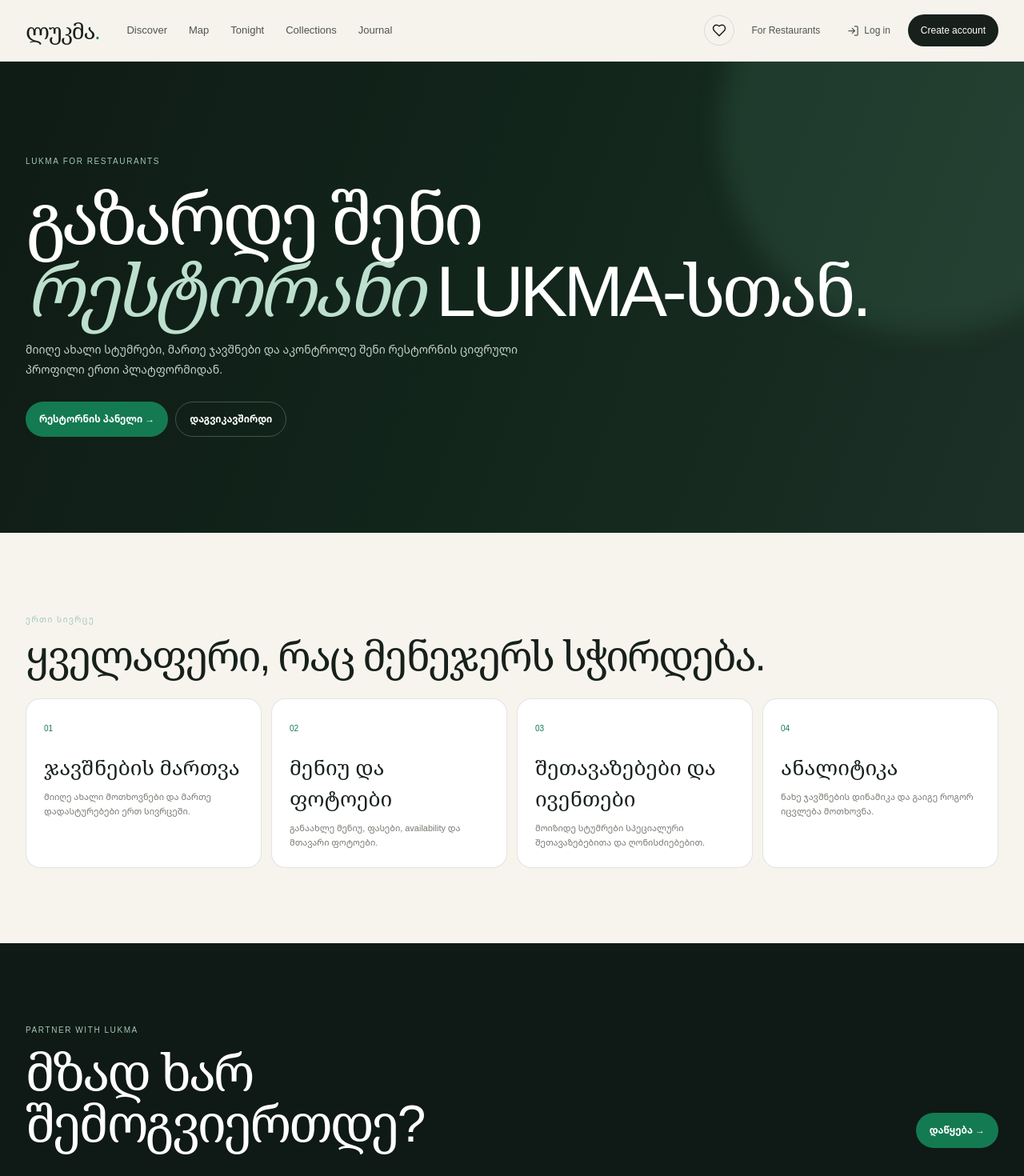
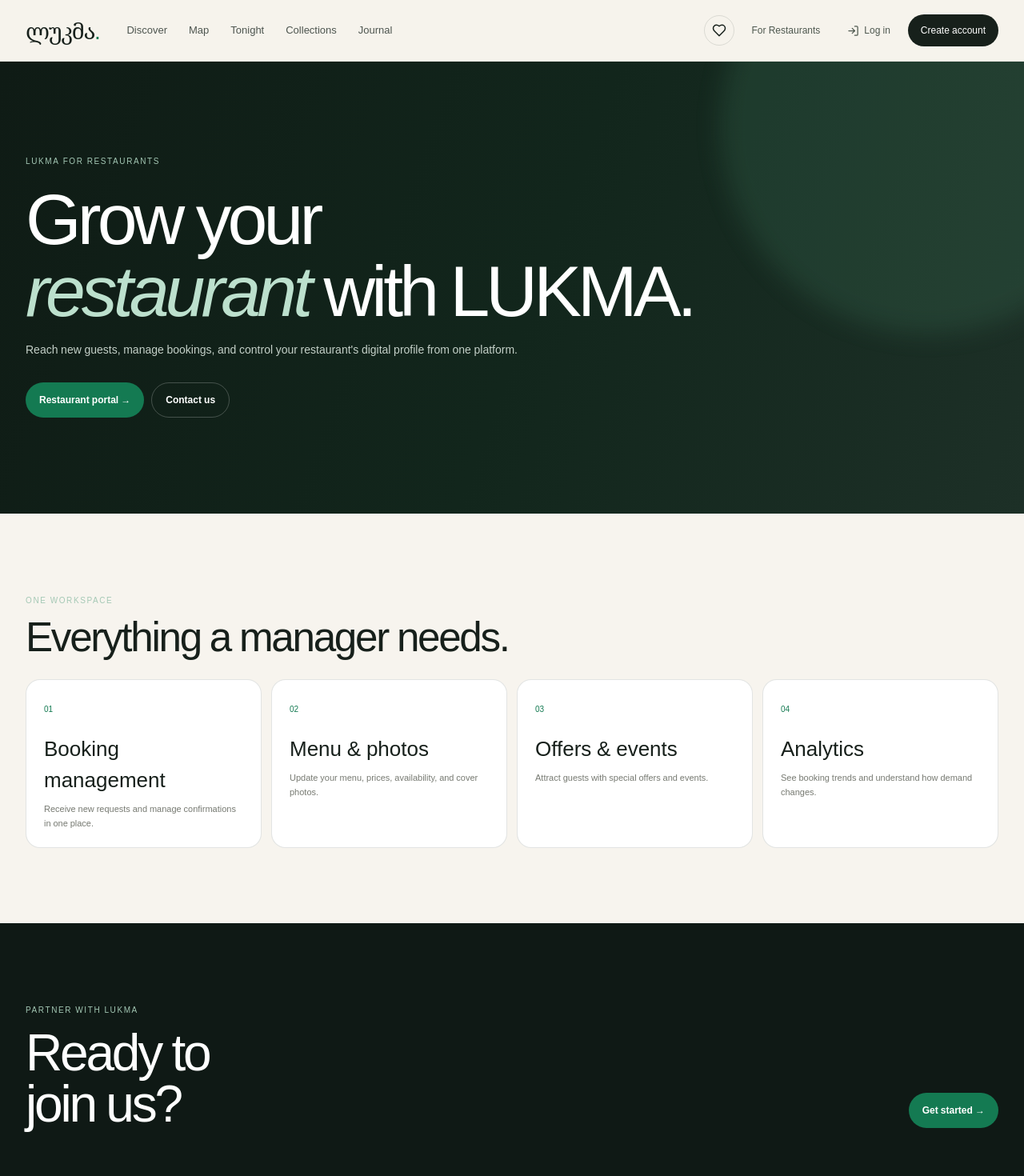
Before and after one commit to PNatroshvili/skup-portfolio, a Next.js app: page /for-restaurants in a window 1280 px wide. Shown: the top 1470 px of the page at 80% size. Built offline with nearby package versions, Linux system fonts and the light colour scheme.

Commit message:
Translate LUKMA UI to English by default

```diff
--- a/src/app/for-restaurants/page.tsx
+++ b/src/app/for-restaurants/page.tsx
@@ -4,10 +4,10 @@ import SkupHeader from "@/components/SkupHeader";
 
 export default function ForRestaurants() {
   const items = [
-    ["ჯავშნების მართვა", "მიიღე ახალი მოთხოვნები და მართე დადასტურებები ერთ სივრცეში."],
-    ["მენიუ და ფოტოები", "განაახლე მენიუ, ფასები, availability და მთავარი ფოტოები."],
-    ["შეთავაზებები და ივენთები", "მოიზიდე სტუმრები სპეციალური შეთავაზებებითა და ღონისძიებებით."],
-    ["ანალიტიკა", "ნახე ჯავშნების დინამიკა და გაიგე როგორ იცვლება მოთხოვნა."],
+    ["Booking management", "Receive new requests and manage confirmations in one place."],
+    ["Menu & photos", "Update your menu, prices, availability, and cover photos."],
+    ["Offers & events", "Attract guests with special offers and events."],
+    ["Analytics", "See booking trends and understand how demand changes."],
   ];
 
   return (
@@ -17,22 +17,22 @@ export default function ForRestaurants() {
         <section className="partner-hero">
           <div className="shell">
             <span className="kicker">LUKMA FOR RESTAURANTS</span>
-            <h1>გაზარდე შენი<br/><em>რესტორანი</em> LUKMA-სთან.</h1>
-            <p>მიიღე ახალი სტუმრები, მართე ჯავშნები და აკონტროლე შენი რესტორნის ციფრული პროფილი ერთი პლატფორმიდან.</p>
+            <h1>Grow your<br/><em>restaurant</em> with LUKMA.</h1>
+            <p>Reach new guests, manage bookings, and control your restaurant's digital profile from one platform.</p>
             <div className="partner-actions">
-              <a href="https://rest.skup.ge" className="green-btn">რესტორნის პანელი →</a>
-              <a href="mailto:hello@skup.ge?subject=LUKMA%20restaurant%20partner" className="outline-btn">დაგვიკავშირდი</a>
+              <a href="https://rest.skup.ge" className="green-btn">Restaurant portal →</a>
+              <a href="mailto:hello@skup.ge?subject=LUKMA%20restaurant%20partner" className="outline-btn">Contact us</a>
             </div>
           </div>
         </section>
         <section className="section shell">
-          <div className="section-head"><div><span className="kicker">ერთი სივრცე</span><h2>ყველაფერი, რაც მენეჯერს სჭირდება.</h2></div></div>
+          <div className="section-head"><div><span className="kicker">One workspace</span><h2>Everything a manager needs.</h2></div></div>
           <div className="partner-feature-grid">{items.map(([title,desc],i)=><div key={title} className="partner-feature"><span>0{i+1}</span><h3>{title}</h3><p>{desc}</p></div>)}</div>
         </section>
         <section className="section section-dark">
           <div className="shell partner-bottom">
-            <div><span className="kicker">PARTNER WITH LUKMA</span><h2>მზად ხარ<br/>შემოგვიერთდე?</h2></div>
-            <a className="green-btn" href="mailto:hello@skup.ge?subject=LUKMA%20restaurant%20partner">დაწყება →</a>
+            <div><span className="kicker">PARTNER WITH LUKMA</span><h2>Ready to<br/>join us?</h2></div>
+            <a className="green-btn" href="mailto:hello@skup.ge?subject=LUKMA%20restaurant%20partner">Get started →</a>
           </div>
         </section>
       </main>
```
